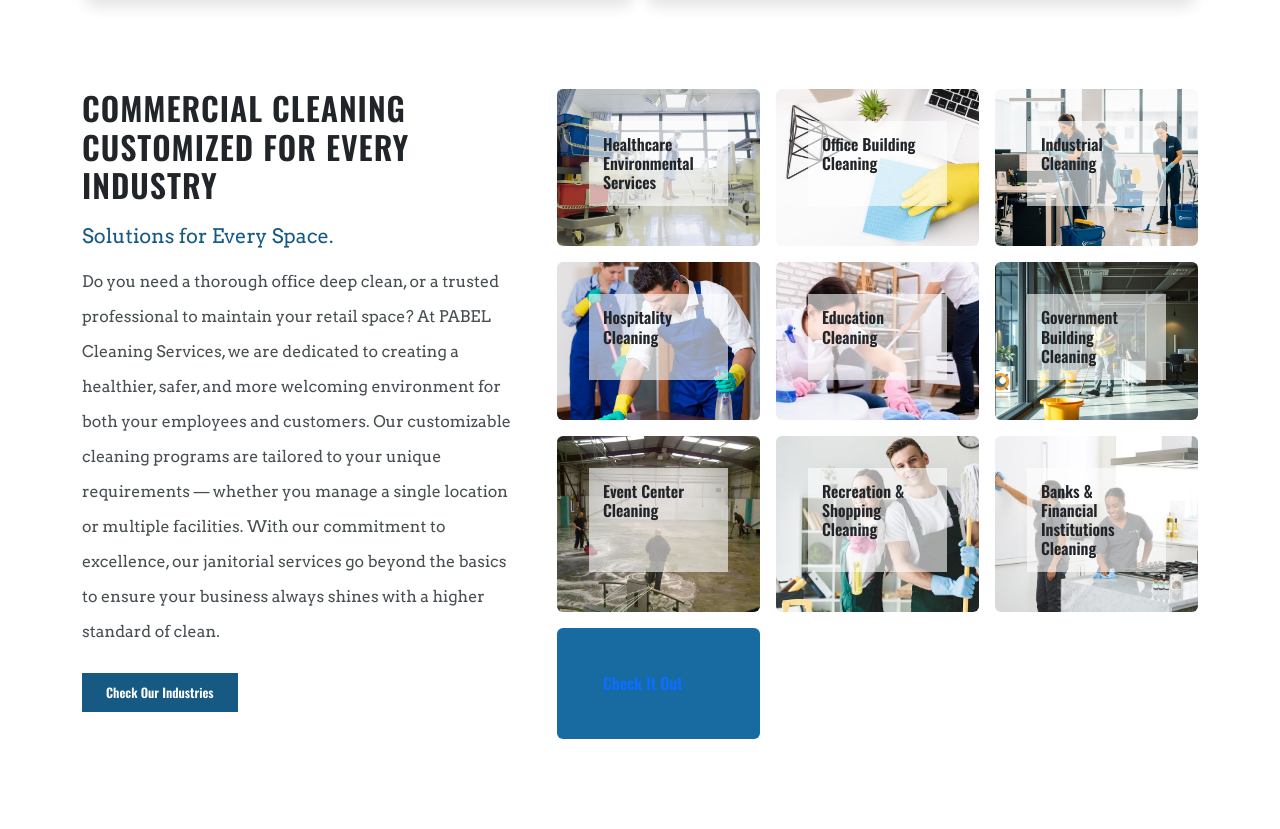
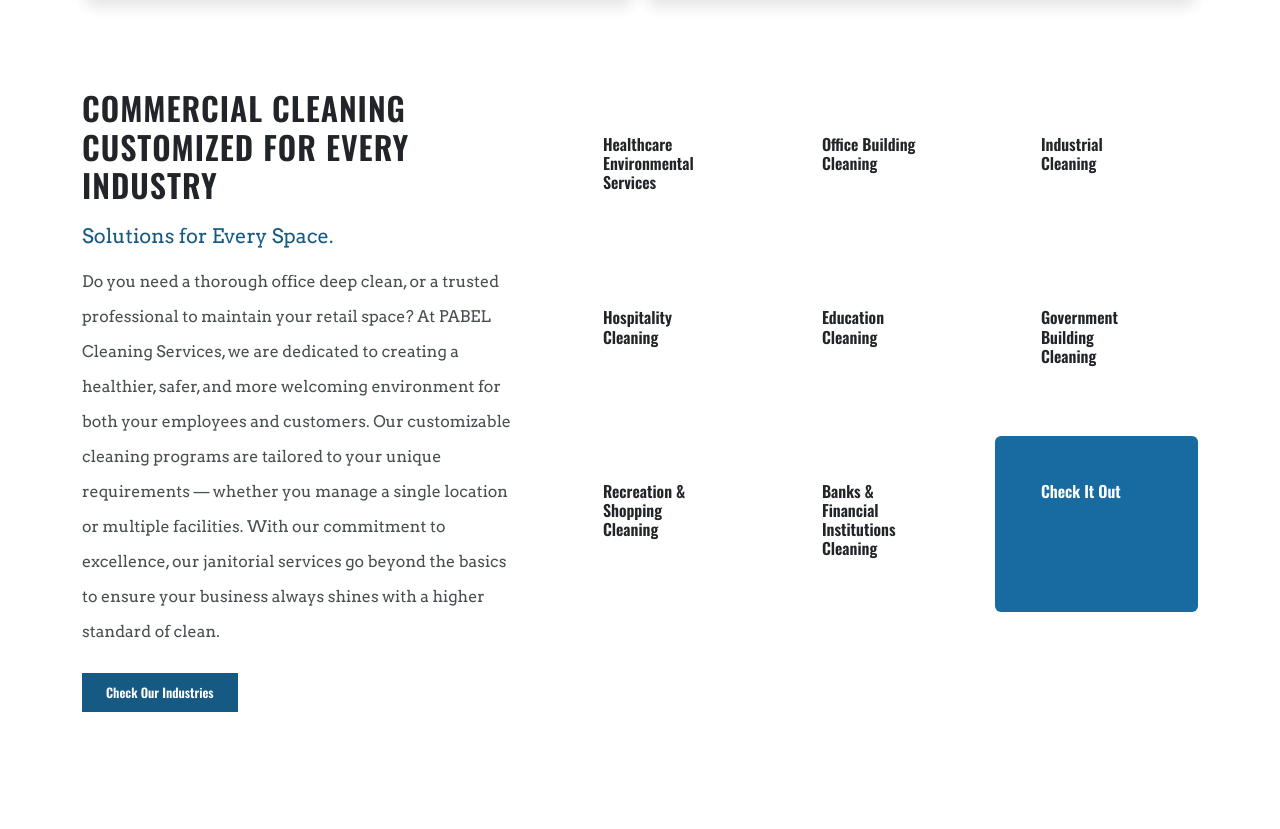
Before and after one commit to debrilliantacademy-spec/pablecleaningservice, a plain HTML site: page index.html in a window 1280 px wide. Shown: the part 1651-2480 px from the top of the page. Drawn offline with nearby package versions, Linux system fonts and the light colour scheme.

Commit message:
Update index.html

```diff
--- a/index.html
+++ b/index.html
@@ -166,8 +166,7 @@
         <div class="row g-3">
           <!-- Card Item -->
           <div class="col-md-6 col-lg-4">
-            <div class="card custom-card h-100 text-left p-3 border-0"
-            style="background: url('assets/images/healthcare.jfif') center/cover no-repeat;" >
+            <div class="card custom-card h-100 text-left p-3 border-0">
               <div class="card-body d-flex align-items-left justify-content-left">
                 <h6 class="fw-bold">Healthcare Environmental Services</h6>
               </div>
@@ -175,8 +174,7 @@
           </div>
 
           <div class="col-md-6 col-lg-4">
-            <div class="card custom-card h-100 text-left p-3 border-0"
-            style="background: url('assets/images/office.jfif') center/cover no-repeat;">
+            <div class="card custom-card h-100 text-left p-3 border-0">
               <div class="card-body d-flex align-items-left justify-content-left">
                 <h6 class="fw-bold">Office Building Cleaning</h6>
               </div>
@@ -184,8 +182,7 @@
           </div>
 
           <div class="col-md-6 col-lg-4">
-            <div class="card custom-card h-100 text-left p-3 border-0"
-            style="background: url('assets/images/industrial.jfif') center/cover no-repeat;">
+            <div class="card custom-card h-100 text-left p-3 border-0">
               <div class="card-body d-flex align-items-left justify-content-left">
                 <h6 class="fw-bold">Industrial Cleaning</h6>
               </div>
@@ -193,8 +190,7 @@
           </div>
 
           <div class="col-md-6 col-lg-4">
-            <div class="card custom-card h-100 text-left p-3 border-0"
-            style="background: url('assets/images/hospitality.jfif') center/cover no-repeat;">
+            <div class="card custom-card h-100 text-left p-3 border-0">
               <div class="card-body d-flex align-items-left justify-content-left">
                 <h6 class="fw-bold">Hospitality Cleaning</h6>
               </div>
@@ -202,8 +198,7 @@
           </div>
 
           <div class="col-md-6 col-lg-4">
-            <div class="card custom-card h-100 text-left p-3 border-0"
-            style="background: url('assets/images/education.jfif') center/cover no-repeat;">
+            <div class="card custom-card h-100 text-left p-3 border-0">
               <div class="card-body d-flex align-items-left justify-content-left">
                 <h6 class="fw-bold">Education Cleaning</h6>
               </div>
@@ -211,26 +206,16 @@
           </div>
 
           <div class="col-md-6 col-lg-4">
-            <div class="card custom-card h-100 text-left p-3 border-0"
-            style="background: url('assets/images/government.jfif') center/cover no-repeat;">
+            <div class="card custom-card h-100 text-left p-3 border-0">
               <div class="card-body d-flex align-items-left justify-content-left">
                 <h6 class="fw-bold">Government Building Cleaning</h6>
               </div>
             </div>
           </div>
 
-          <div class="col-md-6 col-lg-4">
-            <div class="card custom-card h-100 text-left p-3 border-0"
-            style="background: url('assets/images/event-center.jfif') center/cover no-repeat;">
-              <div class="card-body d-flex align-items-left justify-content-left">
-                <h6 class="fw-bold">Event Center Cleaning</h6>
-              </div>
-            </div>
-          </div>
 
           <div class="col-md-6 col-lg-4">
-            <div class="card custom-card h-100 text-left p-3 border-0"
-            style="background: url('assets/images/recreation.jfif') center/cover no-repeat;">
+            <div class="card custom-card h-100 text-left p-3 border-0">
               <div class="card-body d-flex align-items-left justify-content-left">
                 <h6 class="fw-bold ">Recreation & Shopping Cleaning</h6>
               </div>
@@ -238,8 +223,7 @@
           </div>
 
           <div class="col-md-6 col-lg-4">
-            <div class="card custom-card h-100 text-left p-3 border-0"
-            style="background: url('assets/images/banks.jfif') center/cover no-repeat;">
+            <div class="card custom-card h-100 text-left p-3 border-0">
               <div class="card-body d-flex align-items-left justify-content-left">
                 <h6 class="fw-bold">Banks & Financial Institutions Cleaning</h6>
               </div>
@@ -251,7 +235,7 @@
           <div class="col-md-6 col-lg-4">
             <div class="card custom-card card2 text-white h-100 text-left p-3 border-0">
               <div class="card-body d-flex align-items-left justify-content-left">
-                <h6 class="fw-bold mb-0"><a href="services.html" class="text-decoration-none">Check It Out</a></h6>
+                <h6 class="fw-bold mb-0"><a href="services.html" class="text-decoration-none" style="color: white;">Check It Out</a></h6>
               </div>
             </div>
           </div>
```
